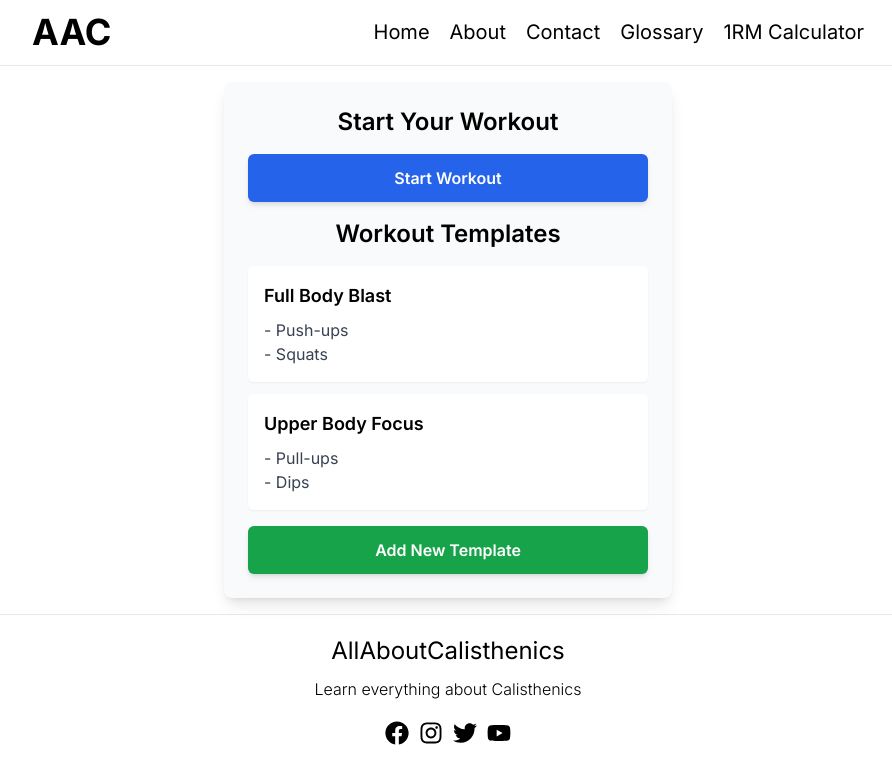
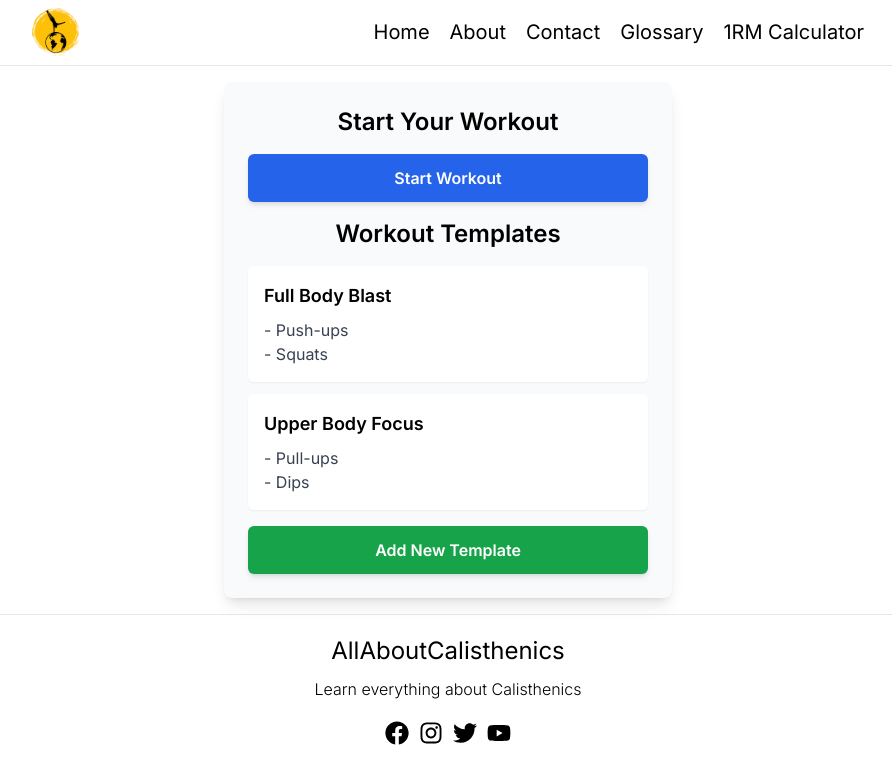
Before and after one commit to lokeshbisht011/all-about-calisthenics, a Next.js app: page /track-workout in a window 1280 px wide. Shown: the top 784 px of the page, without its empty margins (192-1084 px from the left). Built offline with nearby package versions, Linux system fonts and the light colour scheme.

Commit message:
added logo

```diff
--- a/src/components/Navbar.jsx
+++ b/src/components/Navbar.jsx
@@ -6,12 +6,22 @@ const Navbar = () => {
     <div className="bg-white border-b text-black">
       <div className="flex items-center mx-auto max-w-4xl justify-between h-16 px-5 sm:px-8 z-50">
         <Link href="/">
-          <div className="text-xl sm:text-2xl md:text-3xl lg:text-4xl font-bold">AAC</div>
+          <img
+            src="/logo.png"
+            alt="Logo"
+            className="w-10 h-10 md:w-12 md:h-12"
+          />
         </Link>
         <div className="flex items-center gap-2 sm:gap-4 md:gap-5 text-sm sm:text-base md:text-lg lg:text-xl">
-          <Link href="/" className="hidden sm:inline">Home</Link>
-          <Link href="/about" className="hidden sm:inline">About</Link>
-          <Link href="/contact" className="hidden sm:inline">Contact</Link>
+          <Link href="/" className="hidden sm:inline">
+            Home
+          </Link>
+          <Link href="/about" className="hidden sm:inline">
+            About
+          </Link>
+          <Link href="/contact" className="hidden sm:inline">
+            Contact
+          </Link>
           <Link href="/glossary">Glossary</Link>
           <Link href="/one-rep-max-calculator">1RM Calculator</Link>
         </div>
```
Also changed, not shown: public/logo.png (added), 1 other file (tests, documents, lock files or other folders).
